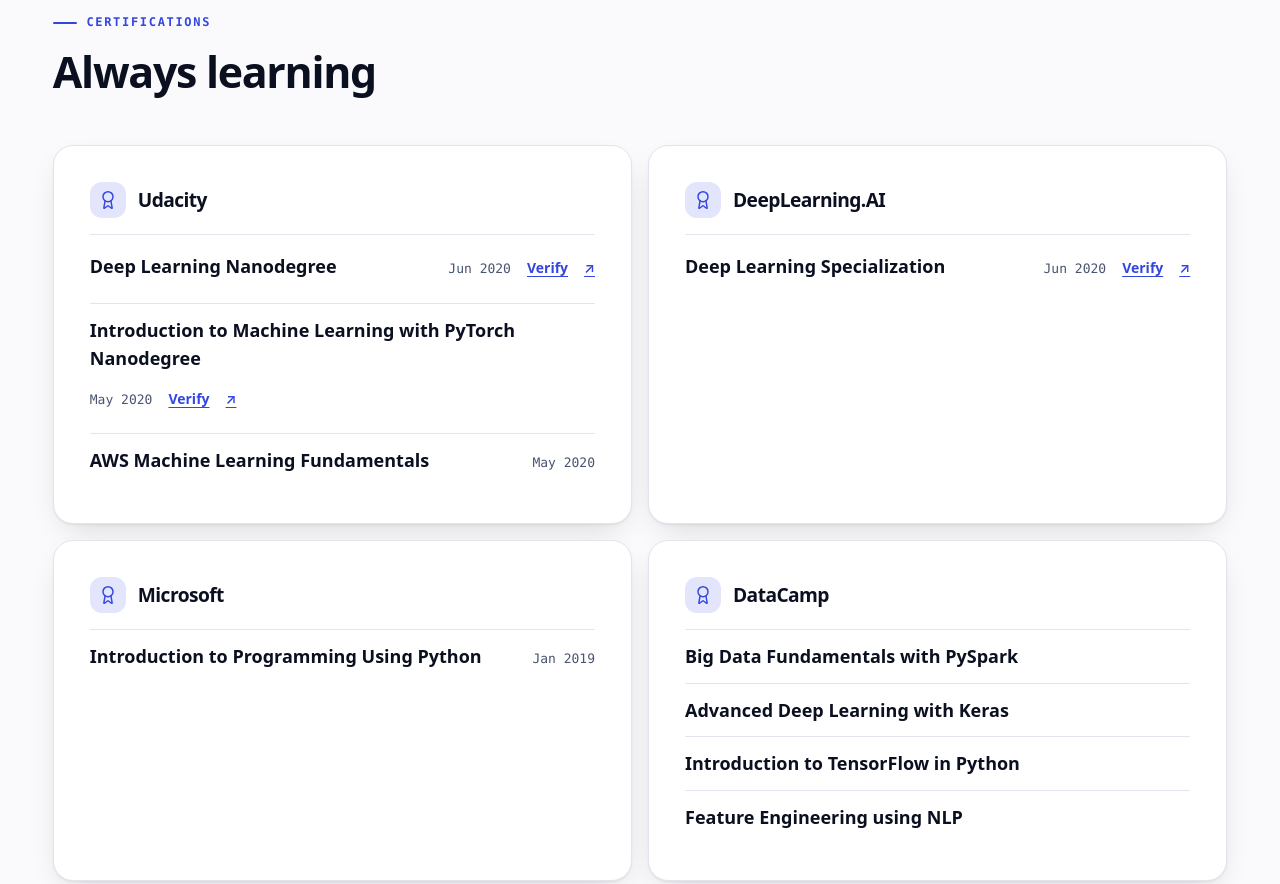
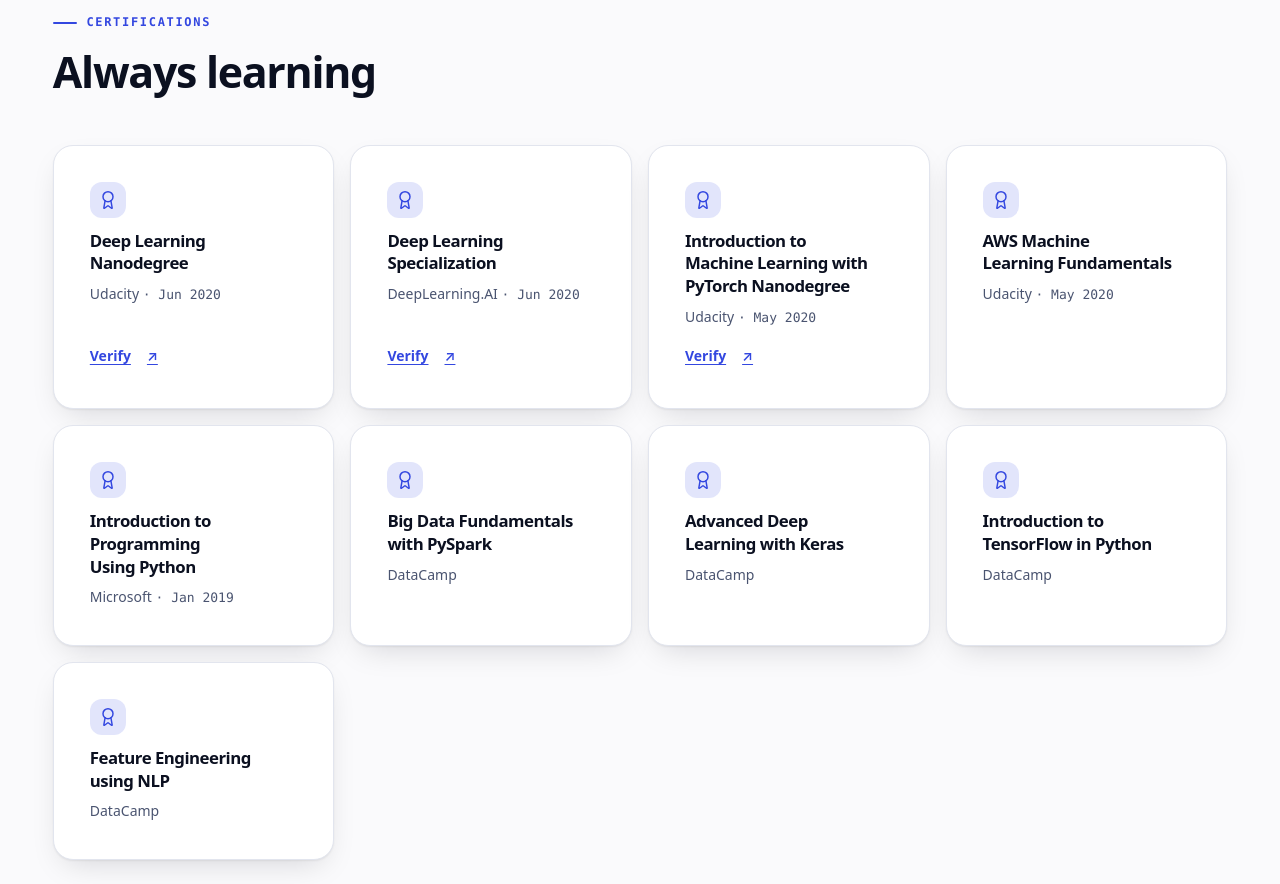
Before and after one commit to SumeetSarode/SumeetSarode.github.io, an Astro site: page /education in a window 1280 px wide. Shown: the part 1297-2181 px from the top of the page. Built offline with nearby package versions, Linux system fonts and the light colour scheme; Astro itself is replaced by a stand-in of ours.

Commit message:
feat: certifications as one flat list (no provider groups), home tile shows newest two and its fact line again; Cloud and Languages become a solid, readable base of the capability stack

```diff
--- a/src/data/education.ts
+++ b/src/data/education.ts
@@ -42,13 +42,19 @@ export const degrees: readonly Degree[] = [
   },
 ];
 
-/** Grouped by issuer, newest first within each group, so the page reads as a story. */
+/** One list, newest first; entries without a date go last. */
 export const certifications: readonly Certification[] = [
   {
     name: 'Deep Learning Nanodegree',
     issuer: 'Udacity',
     date: 'Jun 2020',
     url: 'https://confirm.udacity.com/EU3T6K3D',
+  },
+  {
+    name: 'Deep Learning Specialization',
+    issuer: 'DeepLearning.AI',
+    date: 'Jun 2020',
+    url: 'https://coursera.org/share/7ffdcad290c62a9b4aefff9f414861a5',
   },
   {
     // LinkedIn calls this "Deep Learning with PyTorch"; the certificate itself says this.
@@ -59,12 +65,6 @@ export const certifications: readonly Certification[] = [
   },
   // The link on LinkedIn opens a PDF, but its contents could not be checked, so no link yet.
   { name: 'AWS Machine Learning Fundamentals', issuer: 'Udacity', date: 'May 2020' },
-  {
-    name: 'Deep Learning Specialization',
-    issuer: 'DeepLearning.AI',
-    date: 'Jun 2020',
-    url: 'https://coursera.org/share/7ffdcad290c62a9b4aefff9f414861a5',
-  },
   { name: 'Introduction to Programming Using Python', issuer: 'Microsoft', date: 'Jan 2019' },
   // DataCamp pages were behind a bot check, so these have no confirmed link or date yet.
   { name: 'Big Data Fundamentals with PySpark', issuer: 'DataCamp' },
@@ -72,14 +72,3 @@ export const certifications: readonly Certification[] = [
   { name: 'Introduction to TensorFlow in Python', issuer: 'DataCamp' },
   { name: 'Feature Engineering using NLP', issuer: 'DataCamp' },
 ];
-
-/** Certifications grouped by issuer, keeping the order above. */
-export function certificationsByIssuer(
-  list: readonly Certification[] = certifications,
-): { issuer: string; items: Certification[] }[] {
-  const groups = new Map<string, Certification[]>();
-  for (const item of list) {
-    groups.set(item.issuer, [...(groups.get(item.issuer) ?? []), item]);
-  }
-  return [...groups].map(([issuer, items]) => ({ issuer, items }));
-}
--- a/src/pages/education.astro
+++ b/src/pages/education.astro
@@ -3,9 +3,7 @@ import BaseLayout from '../layouts/BaseLayout.astro';
 import PageHero from '../components/PageHero.astro';
 import Icon from '../components/Icon.astro';
 import Tag from '../components/Tag.astro';
-import { certificationsByIssuer, degrees } from '../data/education';
-
-const issuers = certificationsByIssuer();
+import { certifications, degrees } from '../data/education';
 ---
 
 <BaseLayout
@@ -58,21 +56,17 @@ const issuers = certificationsByIssuer();
           <h2 id="certifications-title">Always learning</h2>
         </div>
       </div>
-      <div class="issuers">
-        {issuers.map((group) => (
-          <article class="panel issuer">
-            <h3>
-              <span class="issuer-icon" aria-hidden="true">
+      <ul class="certs">
+        {certifications.map((cert) => (
+          <li class="panel cert">
+            <span class="cert-icon" aria-hidden="true">
               <Icon name="award" size={20} />
             </span>
-              {group.issuer}
-            </h3>
-            <ul class="certs">
-              {group.items.map((cert) => (
-                <li>
-                  <span class="cert-name">{cert.name}</span>
-                  <span class="cert-meta">
-                    {cert.date && <span class="dates">{cert.date}</span>}
+            <h3>{cert.name}</h3>
+            <p class="cert-meta">
+              {cert.issuer}
+              {cert.date && <span class="dates"> · {cert.date}</span>}
+            </p>
             {cert.url && (
               <a
                 class="route-link verify"
@@ -85,13 +79,9 @@ const issuers = certificationsByIssuer();
                 <span class="visually-hidden"> (opens in a new tab)</span>
               </a>
             )}
-                  </span>
           </li>
         ))}
       </ul>
-          </article>
-        ))}
-      </div>
       <a class="route-link next" href="/contact/">
         Next: Contact <span aria-hidden="true">→</span>
       </a>
@@ -100,8 +90,7 @@ const issuers = certificationsByIssuer();
 </BaseLayout>
 
 <style>
-  .degrees,
-  .issuers {
+  .degrees {
     display: grid;
     gap: var(--space-4);
   }
@@ -109,7 +98,7 @@ const issuers = certificationsByIssuer();
     position: relative;
   }
   .degree-icon,
-  .issuer-icon {
+  .cert-icon {
     display: grid;
     place-items: center;
     border-radius: var(--radius-small);
@@ -121,10 +110,10 @@ const issuers = certificationsByIssuer();
     height: 3.25rem;
     margin-bottom: var(--space-4);
   }
-  .issuer-icon {
-    flex: none;
+  .cert-icon {
     width: 2.25rem;
     height: 2.25rem;
+    margin-bottom: var(--space-3);
   }
   .dates {
     margin: 0 0 var(--space-2);
@@ -153,40 +142,36 @@ const issuers = certificationsByIssuer();
     border-block: 1px solid var(--border);
     background: color-mix(in srgb, var(--surface) 45%, var(--bg));
   }
-  .issuer h3 {
-    display: flex;
-    gap: var(--space-3);
-    align-items: center;
-    margin-bottom: var(--space-4);
-    font-size: 1.2rem;
-  }
   .certs {
     display: grid;
+    grid-template-columns: repeat(auto-fill, minmax(min(100%, 17rem), 1fr));
+    gap: var(--space-4);
     margin: 0;
     padding: 0;
     list-style: none;
   }
-  .certs li {
+  .cert {
     display: flex;
-    flex-wrap: wrap;
-    gap: var(--space-1) var(--space-4);
-    align-items: baseline;
-    justify-content: space-between;
-    padding: var(--space-3) 0;
-    border-top: 1px solid var(--border);
+    flex-direction: column;
   }
-  .cert-name {
-    font-weight: 600;
+  .cert h3 {
+    margin-bottom: var(--space-2);
+    font-size: 1.05rem;
+    line-height: 1.35;
   }
   .cert-meta {
-    display: inline-flex;
-    gap: var(--space-4);
-    align-items: baseline;
+    margin: 0;
+    color: var(--text-muted);
+    font-size: 0.875rem;
   }
   .cert-meta .dates {
-    margin: 0;
+    font-family: var(--font-mono);
+    font-size: 0.8125rem;
   }
   .verify {
+    align-self: flex-start;
+    margin-top: auto;
+    padding-top: var(--space-3);
     font-size: 0.875rem;
   }
   .next {
@@ -194,8 +179,7 @@ const issuers = certificationsByIssuer();
   }
 
   @media (min-width: 48rem) {
-    .degrees,
-    .issuers {
+    .degrees {
       grid-template-columns: repeat(2, 1fr);
     }
   }
```
Also changed, not shown: src/components/CapabilityStack.astro (+31 -20 lines), src/pages/index.astro (+15 -10 lines), tests/unit/education.test.ts (+7 -26 lines). Lines whose indentation alone changed are shown as unchanged.
